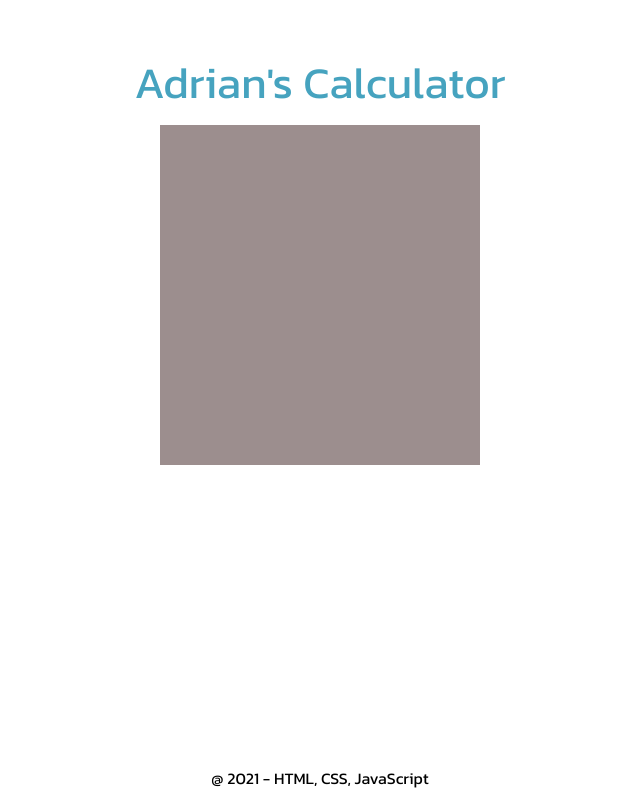
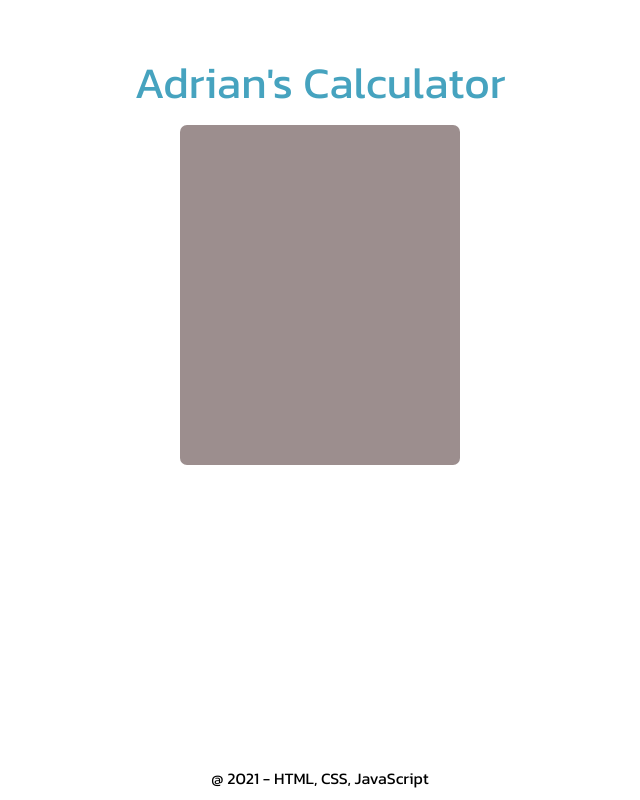
Before and after one commit to Adriantutuianu/Calculator-app-JavaScript, a plain HTML site: page index.html in a window 1280 px wide. Shown: the whole page, without its empty margins (320-960 px from the left). Drawn offline with Linux system fonts and the light colour scheme.

Commit message:
Added border-radius

```diff
--- a/style.css
+++ b/style.css
@@ -40,9 +40,10 @@ footer {
 
 .content {
   background: rgb(156, 142, 142);
-  width: 320px;
+  width: 280px;
   height: 340px;
   margin-top: 10px;
+  border-radius: 7px;
 }
 
 /* center and align all elements */
```
